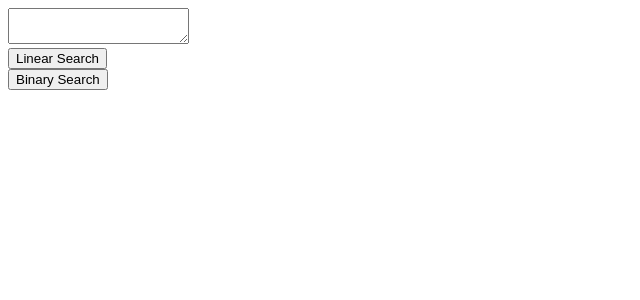
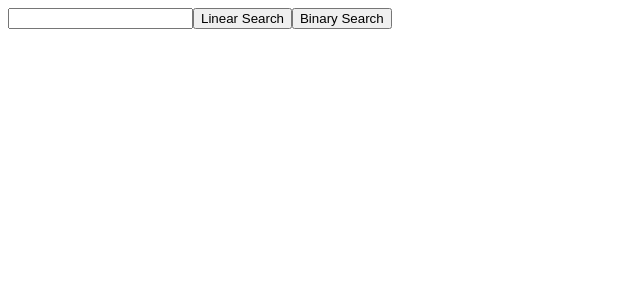
Before and after one commit to thinkful-c16/DSA-searching-nicole, a React (Create React App) app in the folder search-tree-traversal/: page / in a window 1280 px wide. Shown: the top 300 px of the page, without its empty margins (0-640 px from the left). Built offline with nearby package versions, Linux system fonts and the light colour scheme.

Commit message:
line search algorithm is working within form component and rendering correctly on page

```diff
--- a/search-tree-traversal/src/form.js
+++ b/search-tree-traversal/src/form.js
@@ -1,5 +1,4 @@
 import React from 'react';
-import {connect} from 'react-redux';
 
 export default class Form extends React.Component {
 
@@ -7,49 +6,72 @@
     //super allows us to access the properties in the state using this
     super(props);
     this.state = {
-      textInput: this.props.textInput
+      dataset: [89, 30, 25, 32, 72, 70, 51, 42, 25, 24, 53, 55, 78, 50, 13, 40, 48, 32, 26, 2, 14, 33, 45, 72, 56, 44, 21, 88, 27, 68, 15, 62, 93, 98, 73, 28, 16, 46, 87, 28, 65, 38, 67, 16, 85, 63, 23, 69, 64, 91, 9, 70, 81, 27, 97, 82, 6, 88, 3, 7, 46, 13, 11, 64, 76, 31, 26, 38, 28, 13, 17, 69, 90, 1, 6, 7, 64, 43, 9, 73, 80, 98, 46, 27, 22, 87, 49, 83, 6, 39, 42, 51, 54, 84, 34, 53, 78, 40, 14, 5],
+      linResult: null
     }
 
-    this.handleInputChange = this.handleInputChange.bind(this);
+    this.linCount = 0;
   }
 
-  handleInputChange(event) {
-    const target = event.target;
-    this.setState({
-      textInput: target.value
-    })
-    console.log(target.value);
+  linSearch(array, value) {
+    this.linCount=0;
+    for (let i = 0; i < array.length; i++) {
+      this.linCount++;
+      if (array[i] === value) {
+        const result = `${value} was found in dataset after ${this.linCount} tries`;
+        this.setState({linResult: result});
+        this.linCount=0;
+        break;
+      }
+    }
+    if (this.linCount===array.length){
+      const result = `After ${this.linCount} tries item was not found`;
+      this.setState({linResult: result});
+    }
+  };
+
+  handleLinear(value) {
+    this.linSearch(this.state.dataset, parseInt(value, 10));
+    this.refs.userInput.value='';
   }
 
-  // onSubmit(event) {
-  //   event.preventDefault();
-  //   if(this.props.view === '')
-  // }
+  handleBinary(event) {
+    event.preventDefault();
+  }
 
   render() {
     return(
-      <form onSubmit={event => this.onSubmit(event)}>
       <div>
-          <textarea
-          onChange={this.handleInputChange}
+        <form>
+            <input
             name="textInput"
             id="textInput"
             className="textArea"
             required
+            ref="userInput"
+            />
+            <button
+            type="button"
+            name="submit"
+            id="linear-search"
+            className="button"
+            onClick={()=>this.handleLinear(this.refs.userInput.value)}
             >
-          </textarea>
-        </div>
-        <div>
-          <button type="submit" name="submit" id="linear-search" className="button">
               Linear Search
             </button>
-        </div>
-        <div>
-          <button type="submit" name="submit" id="binary-search" className="button">
+            <button type="button"
+            name="submit"
+            id="binary-search"
+            className="button"
+            onClick={this.handleBinary}
+            >
               Binary Search
             </button>
+        </form>
+        <div>
+          {this.state.linResult}
         </div>
-      </form>
+      </div>
     )
   }
 }
--- a/search-tree-traversal/src/index.js
+++ b/search-tree-traversal/src/index.js
@@ -1,10 +1,7 @@
 import React from 'react';
 import ReactDOM from 'react-dom';
-import {Provider} from 'react-redux';
 import Form from './form'
 
 ReactDOM.render(
-  <Provider>
-    <Form />
-  </Provider>,
+    <Form />,
 document.getElementById('root'));
--- a/search-tree-traversal/src/linear-search.js
+++ b/search-tree-traversal/src/linear-search.js
@@ -1,4 +1,6 @@
 'use strict';
+
+
 //create array
 let dataset = [89, 30, 25, 32, 72, 70, 51, 42, 25, 24, 53, 55, 78, 50, 13, 40, 48, 32, 26, 2, 14, 33, 45, 72, 56, 44, 21, 88, 27, 68, 15, 62, 93, 98, 73, 28, 16, 46, 87, 28, 65, 38, 67, 16, 85, 63, 23, 69, 64, 91, 9, 70, 81, 27, 97, 82, 6, 88, 3, 7, 46, 13, 11, 64, 76, 31, 26, 38, 28, 13, 17, 69, 90, 1, 6, 7, 64, 43, 9, 73, 80, 98, 46, 27, 22, 87, 49, 83, 6, 39, 42, 51, 54, 84, 34, 53, 78, 40, 14, 5];
 
@@ -15,4 +17,4 @@
   return `After ${tries} item was not found`;
 };
 
-console.log(linSearch(dataset, 78));
+console.log(linSearch(dataset, 32));
```
Lines whose indentation alone changed are shown as unchanged.
